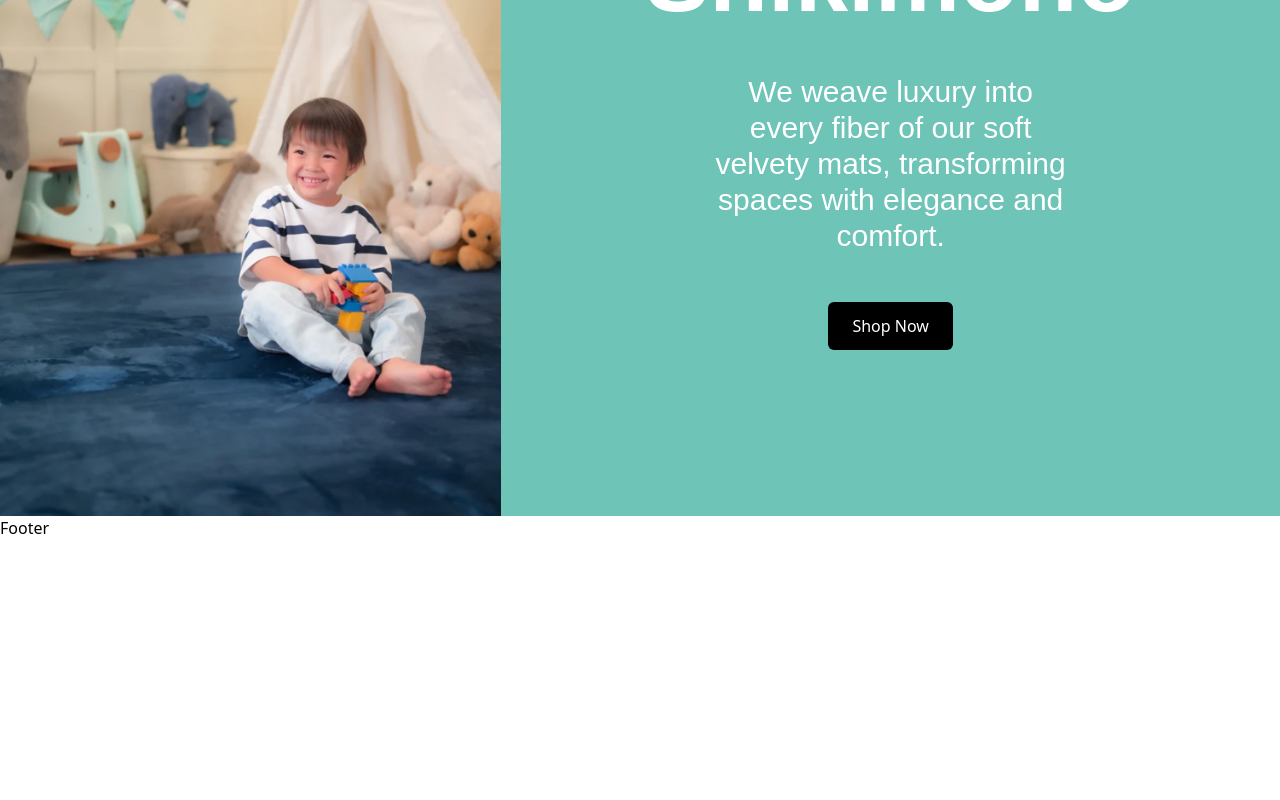
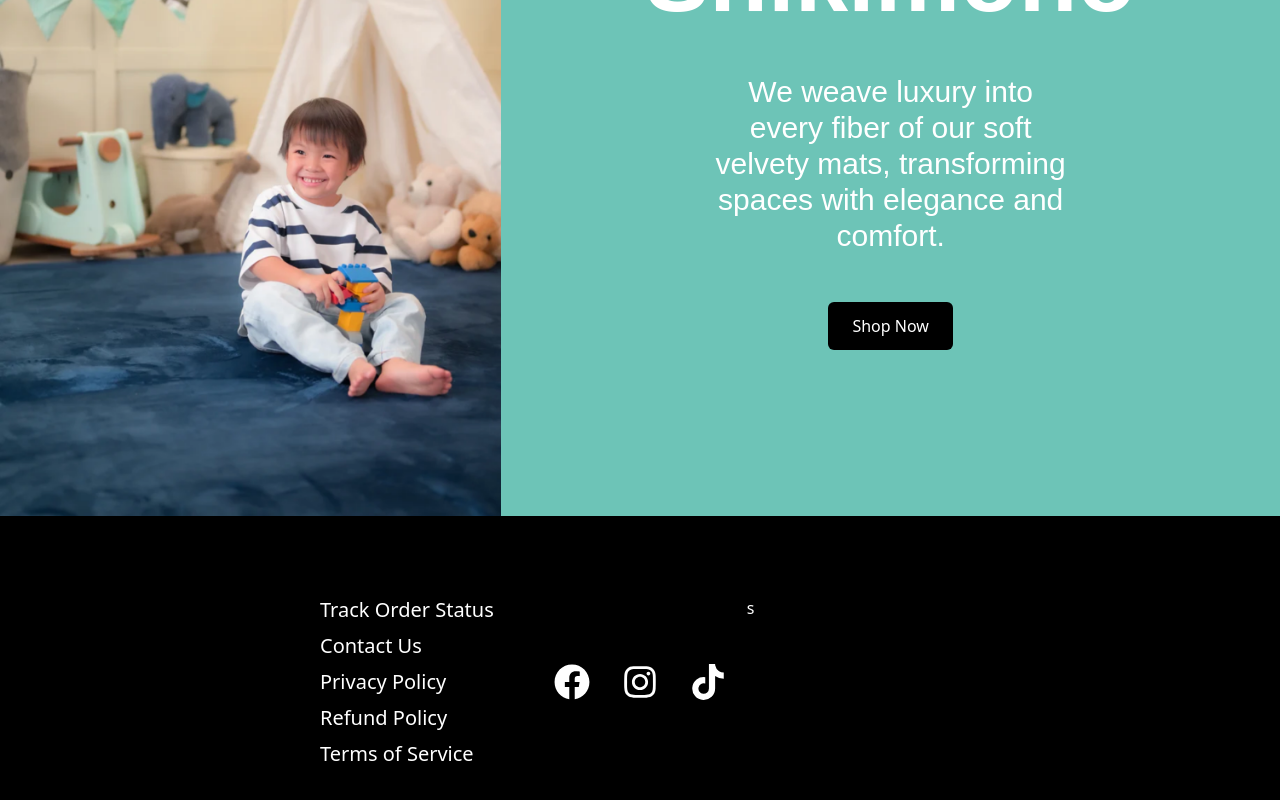
Before and after one commit to jigolaurito93/shikimono, a Next.js app: page / in a window 1280 px wide. Shown: the part 376-1176 px from the top of the page. Before the commit the page ends 916 px from the top, so only its background shows below. Built offline with nearby package versions, Linux system fonts and the light colour scheme; a web font is replaced by a local one.

Commit message:
added footer

```diff
--- a/app/components/Footer.tsx
+++ b/app/components/Footer.tsx
@@ -1,9 +1,24 @@
-import React from 'react'
+import React from "react";
+import { FaFacebook, FaInstagram, FaTiktok } from "react-icons/fa";
 
 const Footer = () => {
   return (
-    <div>Footer</div>
-  )
-}
+    <div className="flex w-full px-80 py-20 bg-black text-white">
+      <div className="w-1/3  text-xl flex flex-col gap-2 font-medium">
+        <div>Track Order Status</div>
+        <div>Contact Us</div>
+        <div>Privacy Policy</div>
+        <div> Refund Policy</div>
+        <div>Terms of Service</div>
+      </div>
+      <div className="w-1/3 flex justify-center items-center gap-8 text-4xl">
+        <FaFacebook />
+        <FaInstagram />
+        <FaTiktok />
+      </div>
+      <div className="w-1/3 ">s</div>
+    </div>
+  );
+};
 
-export default Footer
+export default Footer;
```
